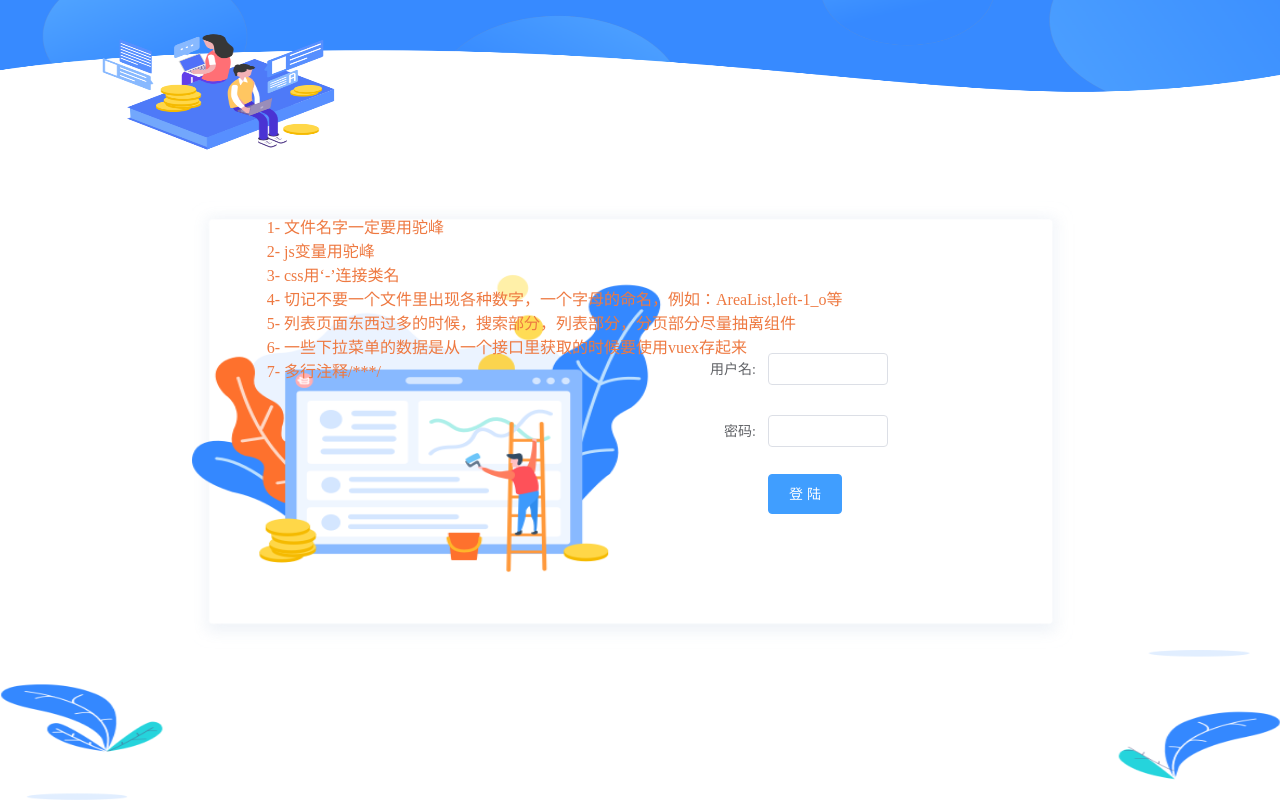
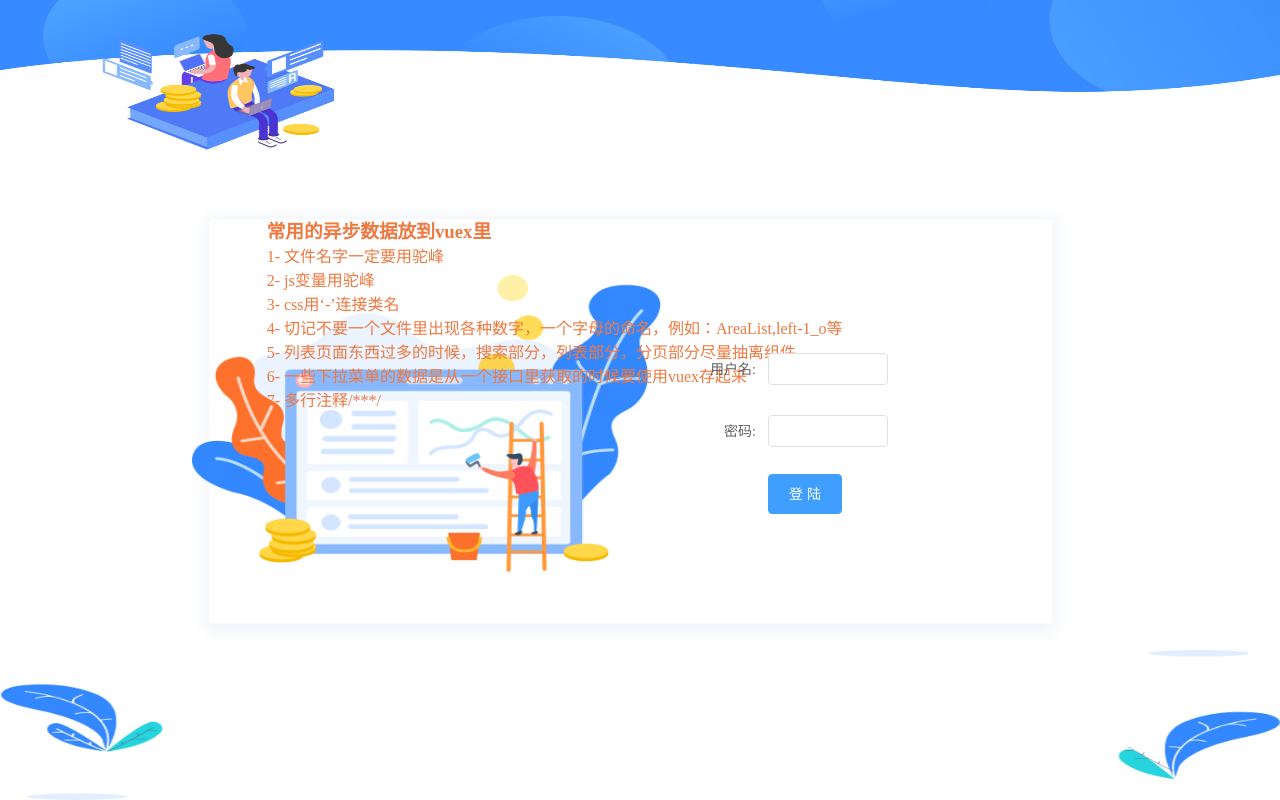
Before and after one commit to zhanghuidi2/shopWeb, a Vue app in the folder shopWeb/: page /#/login in a window 1280 px wide. Built offline with nearby package versions, Linux system fonts and the light colour scheme.

Commit message:
增加规范

```diff
--- a/shopWeb/src/pages/login/index.vue
+++ b/shopWeb/src/pages/login/index.vue
@@ -3,6 +3,7 @@
     <div class="login-header"></div>
     <div class="login-bkg">
       <div class="rowup">
+        <h3 class="item">常用的异步数据放到vuex里</h3>
         <div class="item">1- 文件名字一定要用驼峰</div>
         <div class="item">2- js变量用驼峰</div>
         <div class="item">3- css用‘-’连接类名</div>
```
